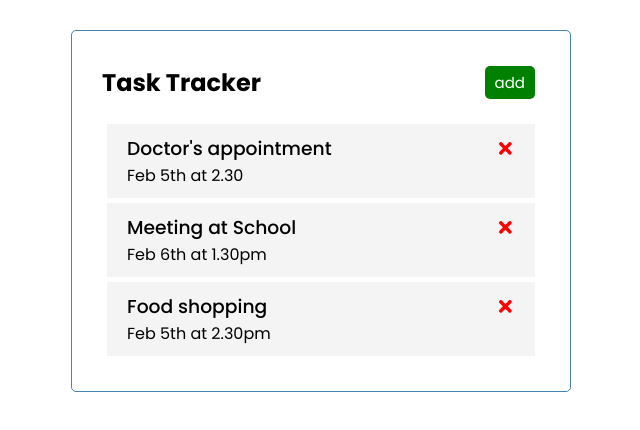
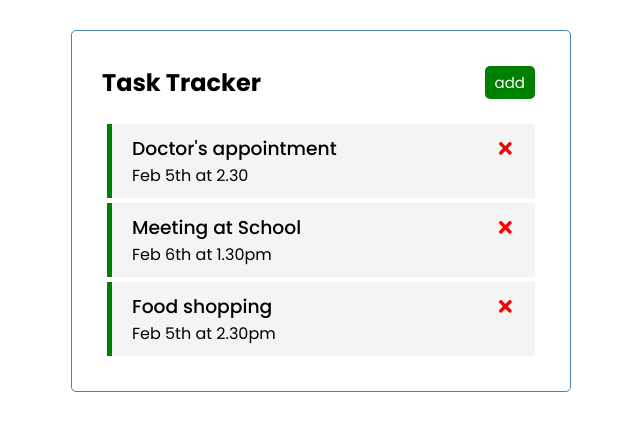
Before and after one commit to tomito26/task-tracker, a React (Create React App) app: page / in a window 1280 px wide. Shown: the top 430 px of the page, without its empty margins (319-959 px from the left). Built offline with nearby package versions, Linux system fonts and the light colour scheme.

Commit message:
added a toggle function on double click of the task which adds a reminder class that adds green border on the left side of the task

```diff
--- a/src/App.js
+++ b/src/App.js
@@ -31,11 +31,16 @@
   setTasks(tasks.filter((task) => task.id !== id))
 }
 
+// Toggle reminder
+const toggleReminder = id =>{
+  setTasks(tasks.map(task=> task.id === id ? {...task,reminder:!task.reminder} : task ))
+}
+
   return (
     <div className="container">
       <Header  title="Task Tracker"/>
 
-      {tasks.length > 0 ? <Tasks tasks = {tasks} onDelete={deleteTask} /> : "No Tasks To Show"}
+      {tasks.length > 0 ? <Tasks tasks = {tasks} onDelete={deleteTask} onToggle={toggleReminder} /> : "No Tasks To Show"}
     </div>
   );
 }
--- a/src/components/Task.js
+++ b/src/components/Task.js
@@ -1,8 +1,8 @@
 import React from 'react'
 import {FaTimes} from 'react-icons/fa'
-function Task({ task,onDelete}) {
+function Task({ task,onDelete,onToggle}) {
     return(
-        <div className="task">
+        <div className={`task ${task.reminder ? 'reminder' : 'task'}`} onDoubleClick={()=>onToggle(task.id)}>
             <h3>
                 {task.text}
                 <FaTimes
--- a/src/components/Tasks.js
+++ b/src/components/Tasks.js
@@ -2,12 +2,12 @@
 import Task from "./Task";
 
 
-function Tasks({tasks,onDelete}) {
+function Tasks({tasks,onDelete,onToggle}) {
 
     return(
     <div>
         {tasks.map((task)=>(
-            <Task key={task.id} task={task} onDelete={onDelete}/>
+            <Task key={task.id} task={task} onDelete={onDelete} onToggle={onToggle}/>
         ))}
     </div>
     );
--- a/src/index.css
+++ b/src/index.css
@@ -53,7 +53,7 @@
   padding: 10px 20px;
   cursor: pointer;
 }
-.task .reminder{
+.task.reminder{
   border-left: 5px solid green;
 }
 .task h3{
```
